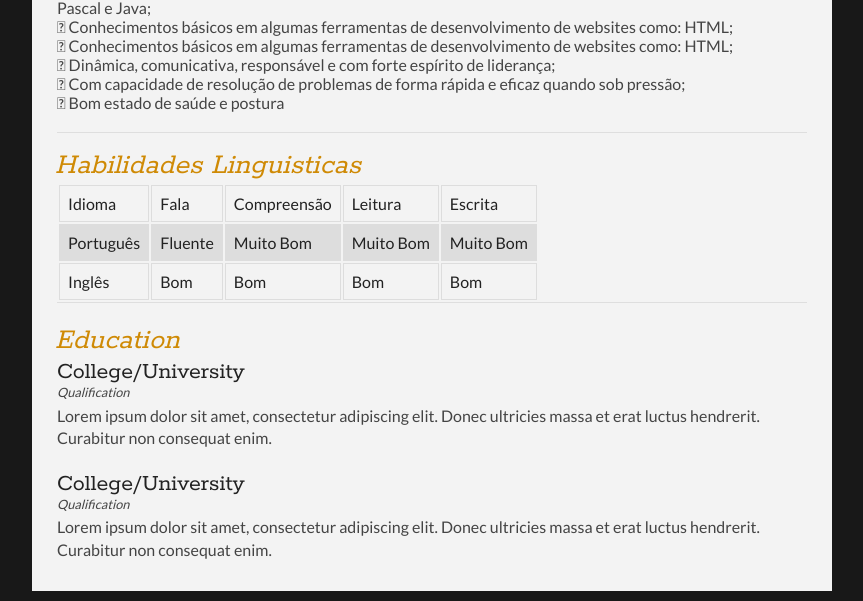
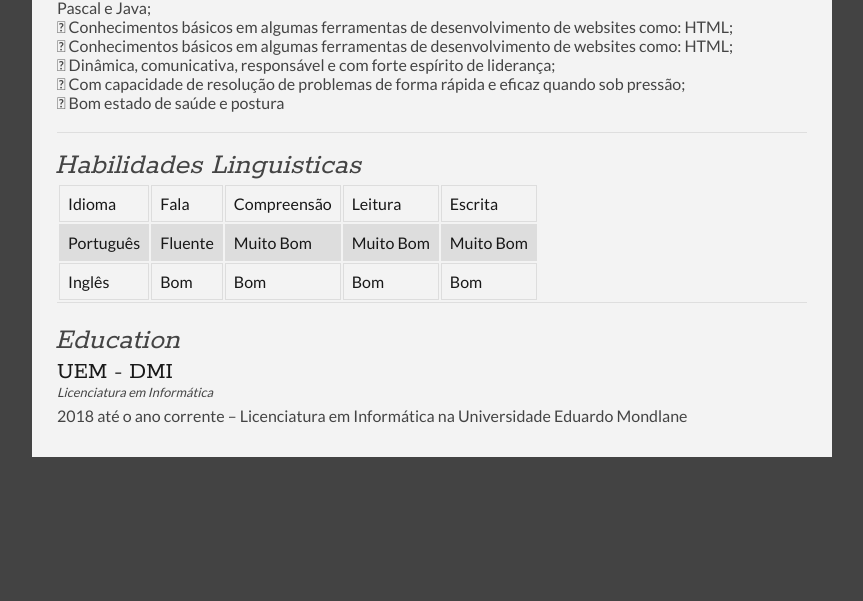
Before and after one commit to PSigauque/cv_paula_sigauque, a plain HTML site: page index.html in a window 1280 px wide. Shown: the part 702-1303 px from the top of the page, without its empty margins (208-1071 px from the left). After the commit the page ends 1169 px from the top, so only its background shows below. Drawn offline with Linux system fonts and the light colour scheme.

Commit message:
refactor(): finishing content and style(colors)

```diff
--- a/css/style.css
+++ b/css/style.css
@@ -11,7 +11,7 @@ article,aside,details,figcaption,figure,footer,header,hgroup,menu,nav,section {
 display:block;
 }
 
-html, body {background: #181818; font-family: 'Lato', helvetica, arial, sans-serif; font-size: 16px; color: #222;}
+html, body {background: #434343; font-family: 'Lato', helvetica, arial, sans-serif; font-size: 16px; color: #181818;}
 
 .clear {clear: both;}
 
@@ -31,7 +31,7 @@ p {
 
 .mainDetails {
 	padding: 25px 35px;
-	border-bottom: 2px solid #cf8a05;
+	border-bottom: 2px solid #cecece;
 	background: #ededed;
 }
 
@@ -95,7 +95,7 @@ p {
 }
 
 #contactDetails ul li a:hover {
-	color: #cf8a05;
+	color: #444444;
 }
 
 
@@ -126,7 +126,7 @@ section:last-child {
 	font-family: 'Rokkitt', Helvetica, Arial, sans-serif;
 	font-style: italic;
 	font-size: 1.5em;
-	color: #cf8a05;
+	color: #444444;
 }
 
 .sectionContent h2 {
--- a/index.html
+++ b/index.html
@@ -152,15 +152,9 @@
 
 			<div class="sectionContent">
 				<article>
-					<h2>College/University</h2>
-					<p class="subDetails">Qualification</p>
-					<p>Lorem ipsum dolor sit amet, consectetur adipiscing elit. Donec ultricies massa et erat luctus hendrerit. Curabitur non consequat enim.</p>
-				</article>
-
-				<article>
-					<h2>College/University</h2>
-					<p class="subDetails">Qualification</p>
-					<p>Lorem ipsum dolor sit amet, consectetur adipiscing elit. Donec ultricies massa et erat luctus hendrerit. Curabitur non consequat enim.</p>
+					<h2>UEM - DMI</h2>
+					<p class="subDetails">Licenciatura em Informática</p>
+					<p>2018 até o ano corrente – Licenciatura em Informática na Universidade Eduardo Mondlane</p>
 				</article>
 			</div>
 			<div class="clear"></div>
```
